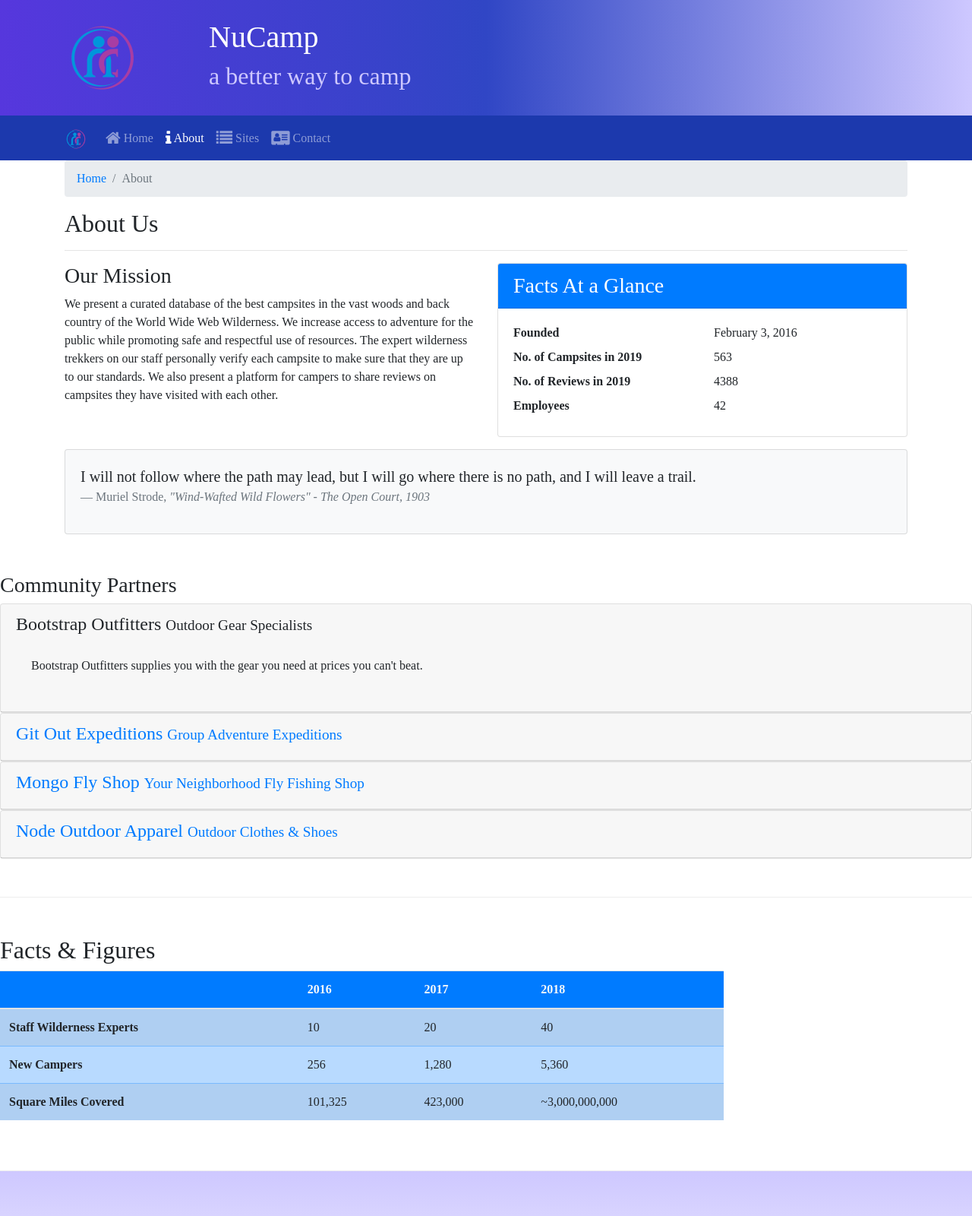
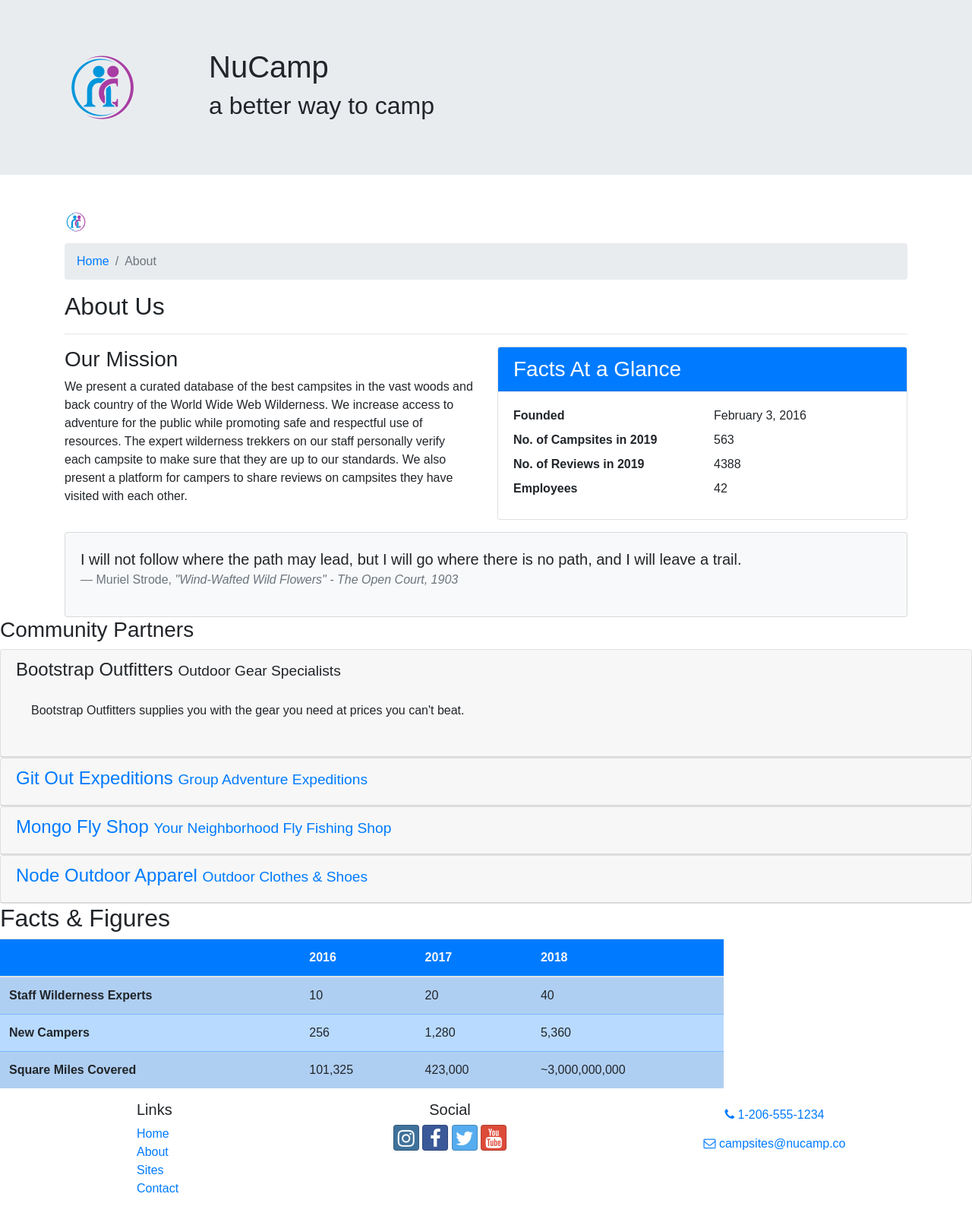
Before and after one commit to josue-belacy/elearn, a website: page coursecontent.html in a window 1280 px wide. Shown: the top 1600 px of the page at 76% size. Drawn offline with nearby package versions, Linux system fonts and the light colour scheme.

Commit message:
New CSS setup

```diff
--- a/css/styles.css
+++ b/css/styles.css
@@ -1,54 +1,3 @@
-body {
-  font-family: 'Playfair Display', serif;}
-
-h1, h2, h3 {
-  font-family: 'Playfair Display', serif;}
-
-h5 {
-  color: #3046c5;
+*{
+  font-family: 'Roboto Flex', sans-serif;
 }
-
-header h2 {
-  color: #cec8ff
-}
-
-.site-footer {
-  background-image: linear-gradient(#cec8ff, white);
-  padding: 20px 0;
-}
-
-.jumbotron {
-  margin: 0;
-  padding: 25px;
-  background-image: linear-gradient(to right, #5637DD, #3046C5, #cec8ff);
-  color: white;
-  background-size: cover;
-}
-
-.row-content {
-  padding: 50px 0;
-  border-bottom: 1px ridge;
-  min-height: 200px;
-}
-
-.navbar {
-  background-color: #1c39ad;
-}
-
-.tab-content {
-    border: 1px solid #DDD;
-    border-top: none;
-    padding: 10px
-}
-
-.carousel-caption {
-  background-color: rgba(0, 0, 0, 0.5);
-}
-
-.carousel {
-  border: solid #b437dd;
-}
-
-.logo {
-  border-radius: 50%;
-}
```
Also changed, not shown: index.html (+11 -0 lines).
